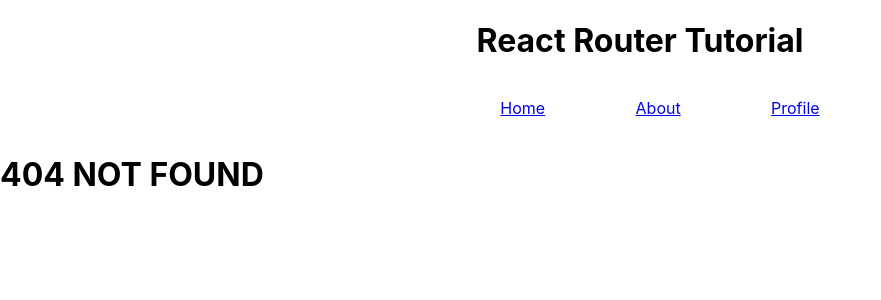
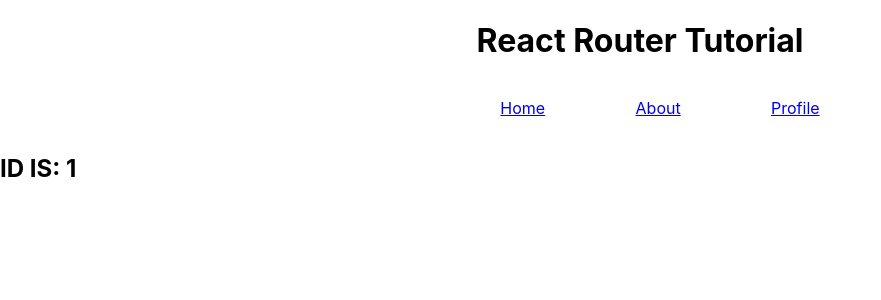
Before and after one commit to adospinoiu/React_Router, a React (Create React App) app: page /post/1 in a window 1280 px wide. Before the commit this address had no page. Shown: the top 300 px of the page, without its empty margins (0-881 px from the left). Built offline with nearby package versions, Linux system fonts and the light colour scheme.

Commit message:
Added way to get info from URL

```diff
--- a/src/App.js
+++ b/src/App.js
@@ -7,6 +7,7 @@
 import Home from './pages/Home';
 import About from './pages/About';
 import Profile from './pages/Profile';
+import Post from './pages/Post';
 import NotFound from './pages/NotFound';
 
 function App() {
@@ -19,6 +20,7 @@
         <Route path='/' component={Home} exact/>
         <Route path="/about" component={About} />
         <Route path="/profile" component={Profile} />
+        <Route path="/post/:id" component={Post} />
         <Route component={NotFound} />
       </Switch>
     </BrowserRouter>
--- /dev/null
+++ b/src/pages/Post.js
@@ -0,0 +1,13 @@
+import React from 'react';
+import { useParams } from 'react-router-dom';
+
+function Post() {
+    //This will let you get information from the URL
+    const { id } = useParams();
+
+    return (
+        <h2>ID IS: { id } </h2>
+    )
+}
+
+export default Post
```
